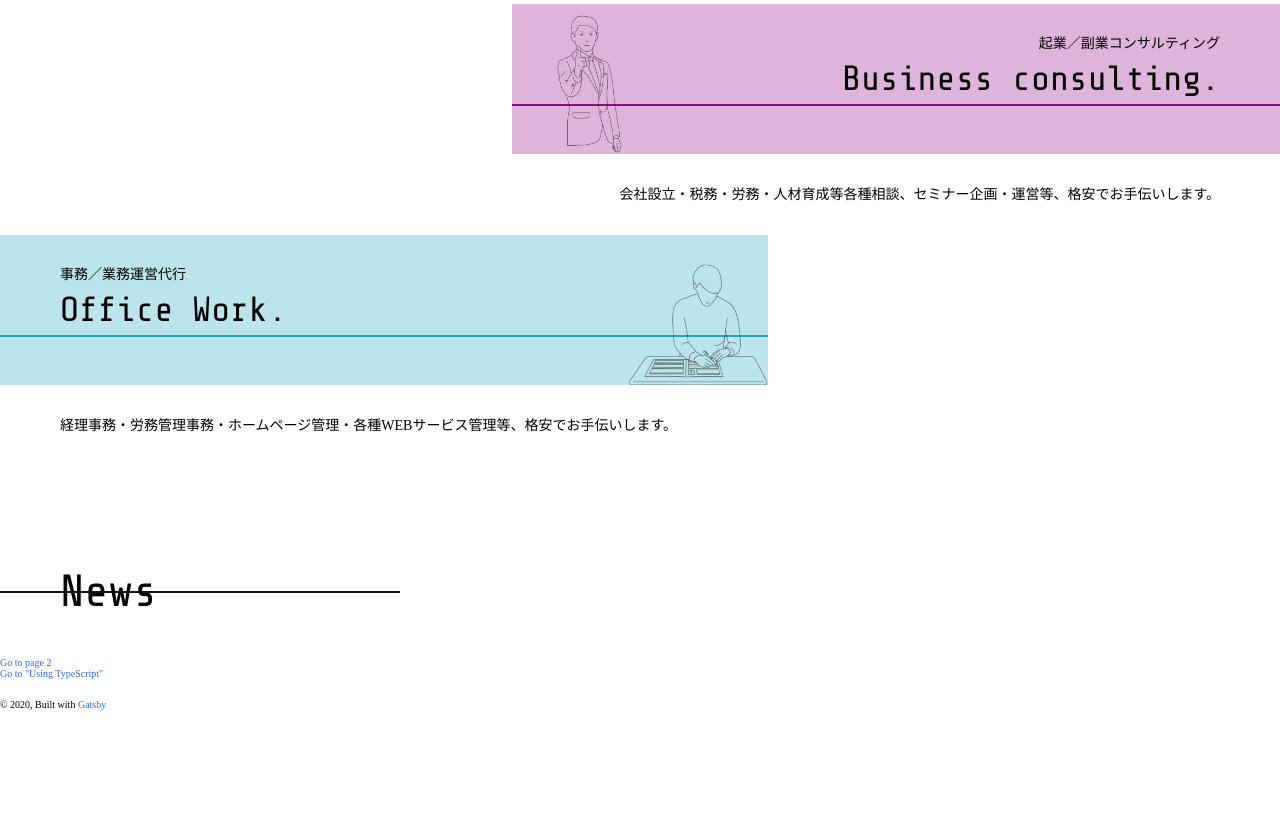
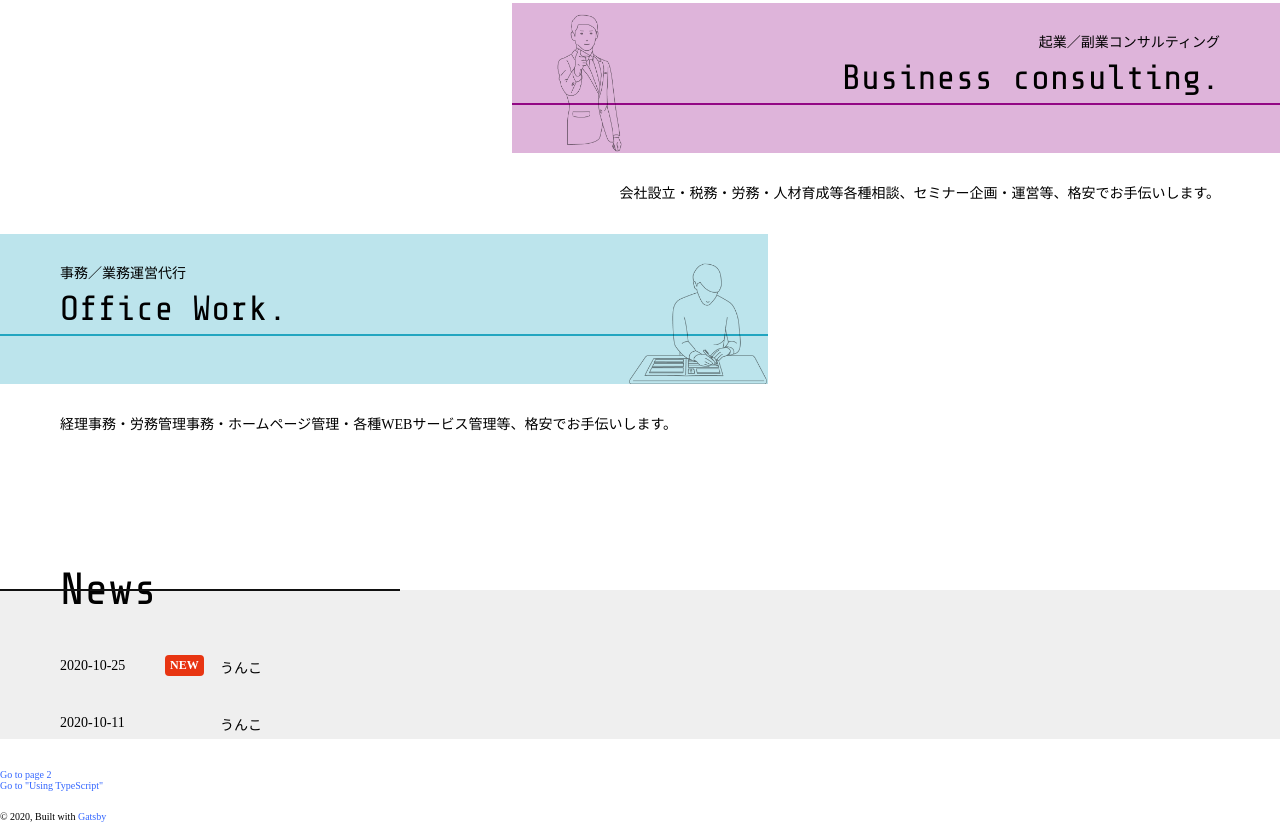
Before and after one commit to 9631kunn/bp-inc, a Gatsby site: page / in a window 1280 px wide. Shown: the part 1047-1869 px from the top of the page. Before the commit the page ends 1757 px from the top, so only its background shows below. Built offline with nearby package versions, Linux system fonts and the light colour scheme; Gatsby itself is replaced by a stand-in of ours.

Commit message:
add: news

```diff
--- a/src/components/Heading.js
+++ b/src/components/Heading.js
@@ -16,10 +16,12 @@ const Container = styled.div`
 `;
 const H = styled.h2`
   font: 4.5rem ${fontDeco};
+  line-height: 5rem;
   padding: 0 20px;
   position: relative;
   @media (max-width: ${mediaS}) {
     font-size: 3rem;
+    line-height: 3.5rem;
   }
   &::after {
     background: #111;
--- a/src/components/index/News.js
+++ b/src/components/index/News.js
@@ -1,16 +1,93 @@
-import React from 'react';
+import React, { useEffect, useState } from 'react';
 import styled from 'styled-components';
 
 import Heading from '../Heading';
 
+const mediaS = (props) => props.theme.media.s;
+const gapM = (props) => props.theme.gap.m;
+const container = (props) => props.theme.container.main;
+const red = (props) => props.theme.color.red;
+const fontDeco = (props) => props.theme.font.deco;
+
 const Wrap = styled.section`
-  margin-block-start: ;
+  position: relative;
+  .news {
+    margin: 0 auto ${gapM};
+    max-width: ${container};
+    padding: 0 20px;
+    .news__line {
+      display: grid;
+      font-size: 1.4rem;
+      gap: 60px;
+      grid-template-columns: 100px 1fr;
+      margin-block-end: ${gapM};
+      position: relative;
+      &--date,
+      &--text {
+        padding: 3px 0;
+      }
+      &--date {
+      }
+      &--note {
+        background: ${red};
+        border-radius: 4px;
+        color: #fff;
+        font-size: 1.2rem;
+        font-weight: bold;
+        left: calc(100px + 5px); /* 日付とテキストの間 */
+        padding: 3px 5px;
+        position: absolute;
+      }
+    }
+  }
+`;
+
+const Bg = styled.div`
+  background: #efefef;
+  height: calc(100% - (5rem / 2)); /* 全体のheight - Headingのline-height / 2 */
+  position: absolute;
+  top: calc(5rem / 2);
+  width: 100%;
+  z-index: -1;
+  @media (max-width: ${mediaS}) {
+    height: calc(100% - (3.5rem / 2)); /* 全体のheight - Headingのline-height / 2 */
+    top: calc(3.5rem / 2);
+  }
 `;
 
 const News = () => {
+  const news = [
+    { date: '20201025', text: 'うんこ' },
+    { date: '20201011', text: 'うんこ' },
+  ];
+  const [today, setToday] = useState('');
+  useEffect(() => {
+    const date = new Date();
+    const todayStr = '' + date.getFullYear() + (date.getMonth() + 1) + date.getDate();
+    setToday(todayStr);
+  }, []);
+  const format = (date) => {
+    const y = date.substr(0, 4);
+    const m = date.substr(4, 2);
+    const d = date.substr(6, 2);
+    return y + '-' + m + '-' + d;
+  };
+
   return (
     <Wrap>
       <Heading position="left" text="News" />
+      <ul className="news">
+        {news.map((n) => (
+          <li key={n.date} className="news__line">
+            <time dateTime={format(n.date)} className="news__line--date">
+              {format(n.date)}
+            </time>
+            {today - n.date <= 7 && <span className="news__line--note">NEW</span>}
+            <p className="news__line--text">{n.text}</p>
+          </li>
+        ))}
+      </ul>
+      <Bg />
     </Wrap>
   );
 };
--- a/src/components/index/WorkBox.js
+++ b/src/components/index/WorkBox.js
@@ -9,7 +9,7 @@ import fadeOutRight from '../../styles/animations/fadeOutRight';
 
 const mediaS = (props) => props.theme.media.s;
 const gapM = (props) => props.theme.gap.m;
-const container = (props) => props.theme.container.header;
+const container = (props) => props.theme.container.main;
 const red = (props) => props.theme.color.red;
 const redOp = (props) => props.theme.color.redOp;
 const purple = (props) => props.theme.color.purple;
@@ -57,6 +57,9 @@ const Wrap = styled.div`
       padding: 0 20px;
       &.right {
         text-align: right;
+        @media (max-width: ${mediaS}) {
+          text-align: left;
+        }
       }
     }
     &--icon {
```
